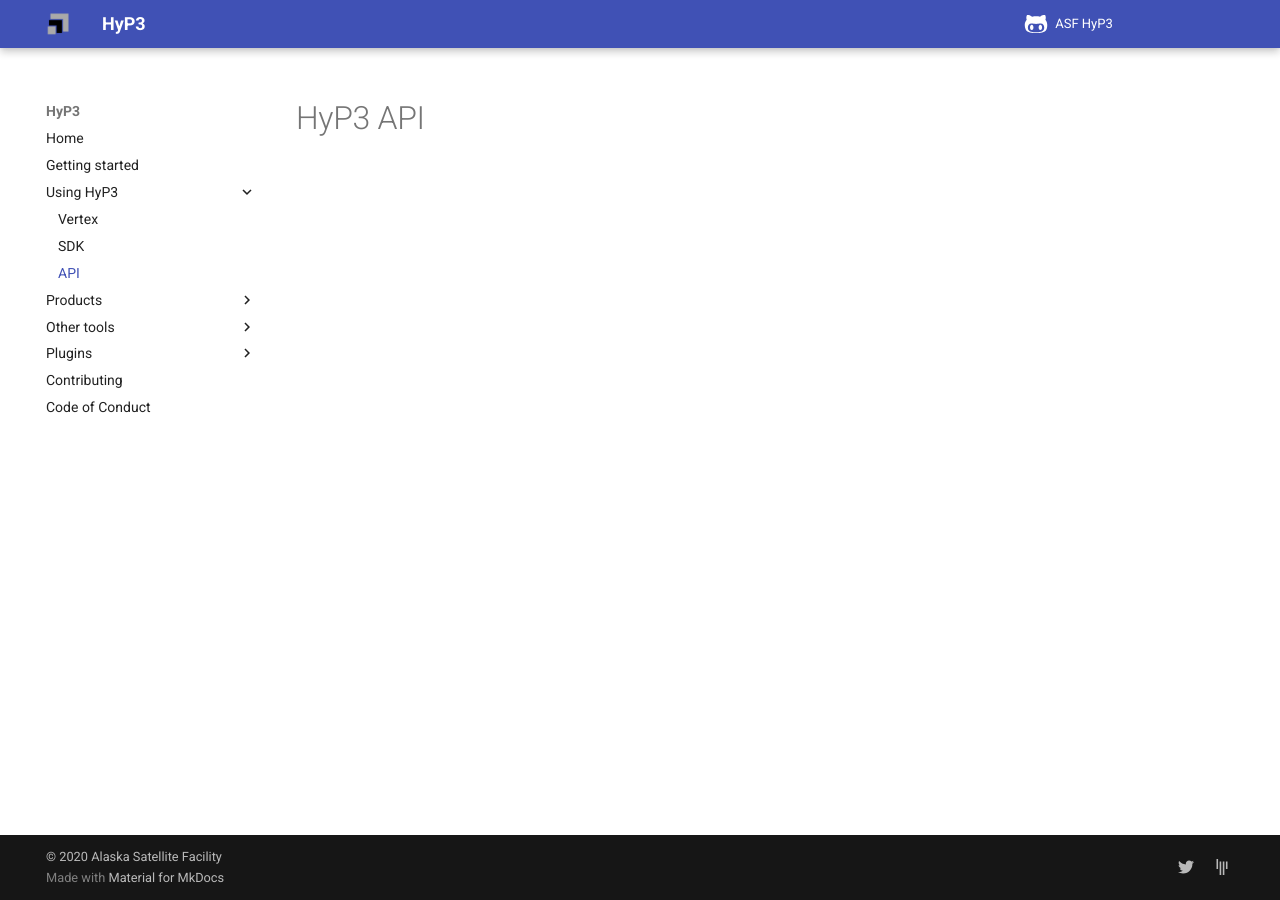
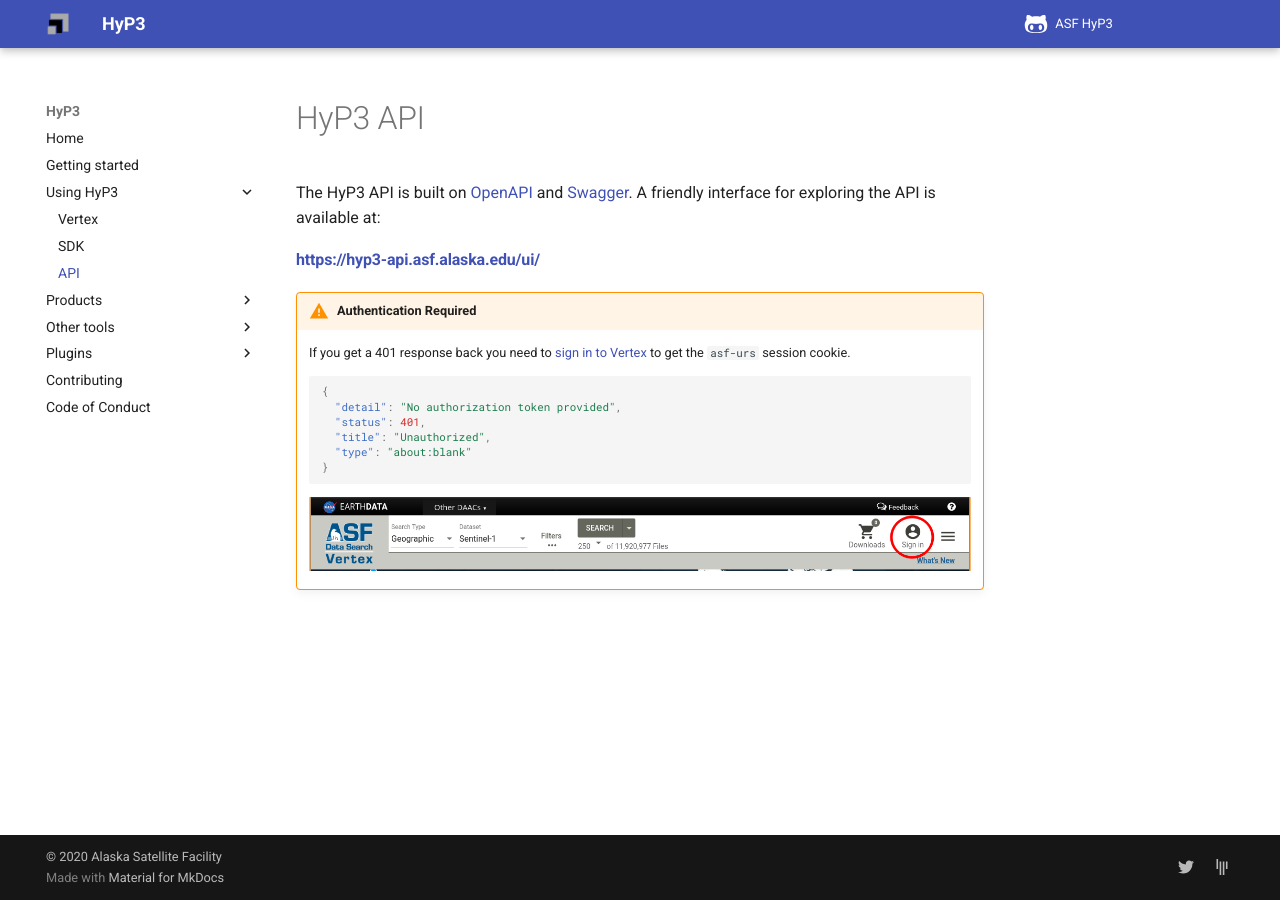
Before and after one commit to ASFHyP3/hyp3-docs, an MkDocs documentation site: the page built from docs/using/api.md, in a window 1280 px wide. Built offline with MkDocs 1.6.1 and Material for MkDocs 9.7.7, drawn with Linux system fonts in a browser that asks for light colours.

Commit message:
Using API page

````diff
--- a/docs/using/api.md
+++ b/docs/using/api.md
@@ -1 +1,22 @@
 # HyP3 API
+
+The HyP3 API is built on [OpenAPI](https://www.openapis.org/) and [Swagger](https://swagger.io/). A friendly
+interface for exploring the API is available at:
+
+#### <https://hyp3-api.asf.alaska.edu/ui/>
+
+
+!!! warning "Authentication Required"
+
+    If you get a 401 response back you need to [sign in to Vertex](https://search.asf.alaska.edu/#/) to get the `asf-urs` session cookie.
+
+    ```json
+    {
+      "detail": "No authorization token provided",
+      "status": 401,
+      "title": "Unauthorized",
+      "type": "about:blank"
+    }
+    ```
+
+    ![vertex sign in](../images/vertex-sign-in.png)
--- a/mkdocs.yml
+++ b/mkdocs.yml
@@ -29,6 +29,8 @@
       permalink: true
       toc_depth: 3
   - admonition
+  - pymdownx.highlight
+  - pymdownx.superfences
 
 nav:
   - Home: index.md
````
Also changed, not shown: docs/images/api-401-unauthorized.png (added), docs/images/vertex-sign-in.png (added).
